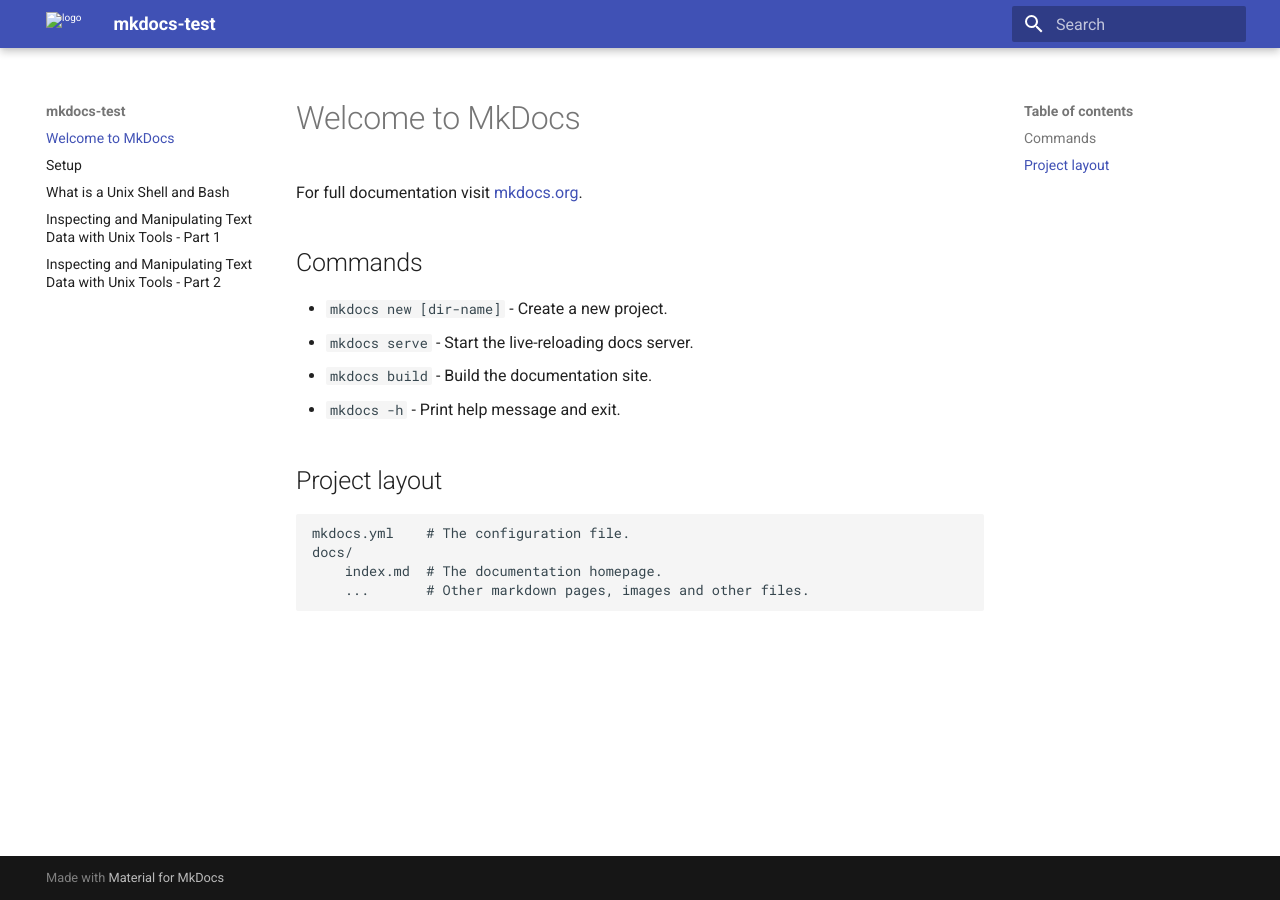
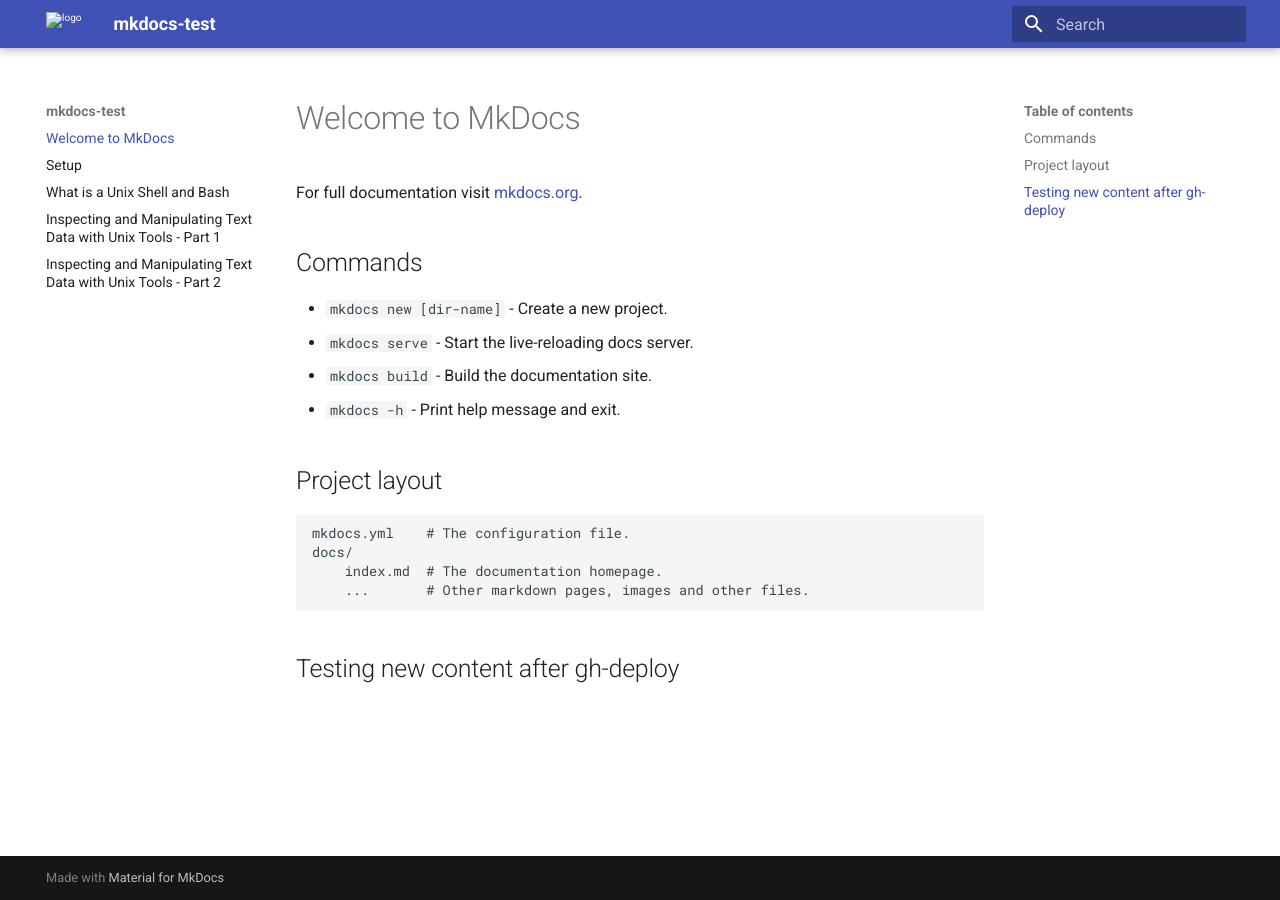
Before and after one commit to DininduSenanayake/mkdocs-testing, an MkDocs documentation site: the page built from docs/index.md, in a window 1280 px wide. Built offline with MkDocs 1.6.1 and Material for MkDocs 9.7.7, drawn with Linux system fonts in a browser that asks for light colours.

Commit message:
post gh-deploy assesment

```diff
--- a/docs/index.md
+++ b/docs/index.md
@@ -15,3 +15,5 @@ For full documentation visit [mkdocs.org](https://www.mkdocs.org).
     docs/
         index.md  # The documentation homepage.
         ...       # Other markdown pages, images and other files.
+
+## Testing new content after gh-deploy
```
